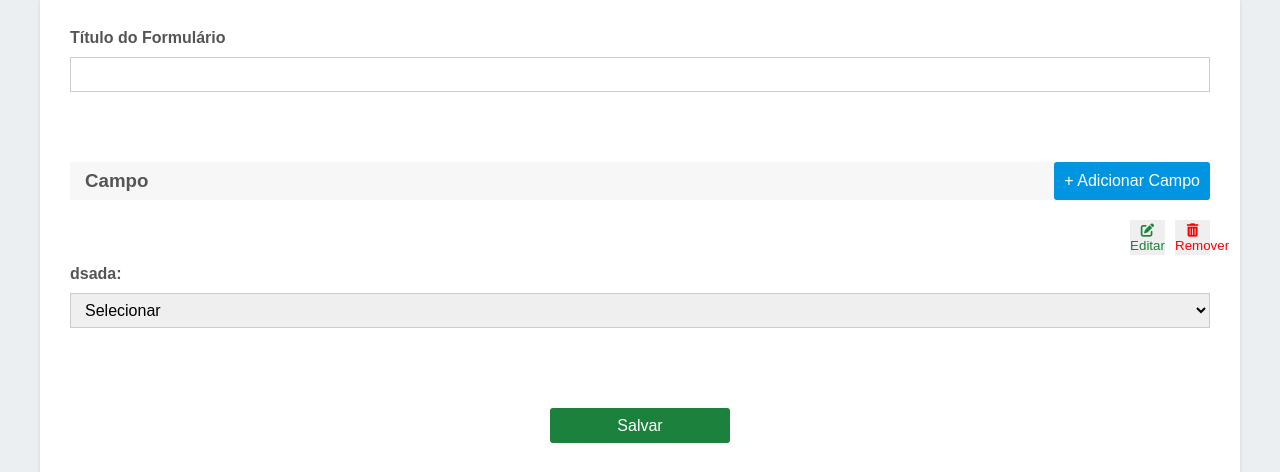
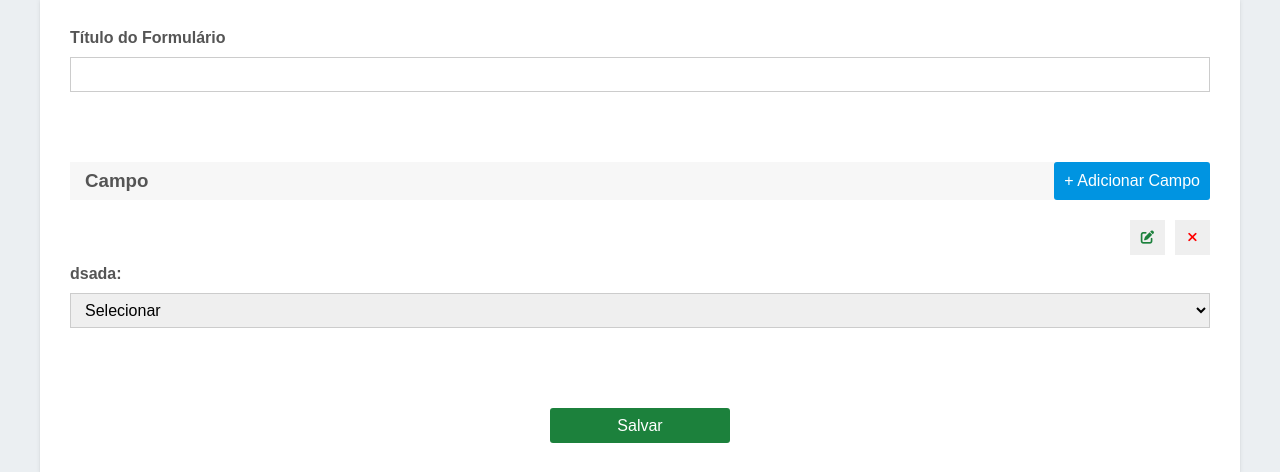
Before and after one commit to Sara01romao/form-edit, a PHP site: page /total.php in a window 1280 px wide. Shown: the part 51-523 px from the top of the page. Run offline with PHP 8.4, Linux system fonts and the light colour scheme.

Commit message:
feat: msg de erro no molda  e função de remover campo do form

```diff
--- a/total.php
+++ b/total.php
@@ -154,8 +154,8 @@ include './conexao.php';
 
 
         <div class="campo-container novo-campo"><div>
-        <button type="button"><i class="fa fa-edit"></i> Editar</button>
-        <button type="button"><i class="fa fa-trash-alt"></i> Remover</button>
+        <button type="button"><i class="fa fa-edit"></i></button>
+        <button type="button"><i class="fa fa-xmark"></i></button>
               </div><label for="dsada">dsada:</label><select id="dsada" name="dsada"><option value="">Selecionar</option><option value="dasda">dasda</option></select>
         </div>
 
@@ -203,6 +203,7 @@ include './conexao.php';
                           <input type="text" id="optionCampo" placeholder="Digite um item">
                           <button type="button" onclick="adicionarItem()">Adicionar</button>
                       </div>
+                      <small class="msg-erro">Preencha o opção</small>
                   </div>
 
                   <div class="lista-container">
@@ -286,6 +287,10 @@ include './conexao.php';
             </div>
         `;
 
+
+        document.querySelector('.msg-erro').style.display='none';
+
+
         // Adicione o novo item à lista
         lista.appendChild(novoItem);
         document.getElementById('optionCampo').value = '';
@@ -339,7 +344,9 @@ include './conexao.php';
             if (tipo_campo === "input") {
 
                 novoCampo.innerHTML = `
-                    <div><button type="button">Editar</button><button type="button">Remover</button>
+                    <div>
+                        <button type="button" class="editar-novo-campo" onclick="editarCampo(this)"><i class="fa fa-edit"></i></button>
+                        <button type="button" class="remover-novo-campo" onclick="removerCampo(this)"><i class="fa fa-xmark"></i></button>
                     </div>
                     <label for="${nome_campo}">${nome_campo}:</label>
                     <input type="text" id="${nome_campo}" name="${nome_campo}" required>
@@ -354,11 +361,12 @@ include './conexao.php';
 
 
                 novoCampo.innerHTML = `
-                    <div><button type="button">Editar</button><button type="button">Remover</button>
+                    <div>
+                        <button type="button" class="editar-novo-campo" onclick="editarCampo(this)"><i class="fa fa-edit"></i></button>
+                        <button type="button" class="remover-novo-campo" onclick="removerCampo(this)"><i class="fa fa-xmark"></i></button>
                     </div>
                     <label for="${nome_campo}">${nome_campo}:</label>
-                    <textarea  id="${nome_campo}" name="${nome_campo}" required>
-
+                    <textarea id="${nome_campo}" name="${nome_campo}" required></textarea>
                 `;
 
                 formulario.appendChild(novoCampo);
@@ -373,16 +381,15 @@ include './conexao.php';
                 if (lista.children.length === 0) {
                     // Se a lista estiver vazia, coloque o foco no campo para adicionar opções
                     alert('A lista está vazia. Adicione opções antes de salvar.');
+                    document.querySelector('.msg-erro').style.display='block';
                     document.getElementById('optionCampo').focus();
                     return; // Saia da função para não criar o campo vazio
                 }
 
                 divBotoes.innerHTML = `
-                    <button type="button"><i class="fa fa-edit"></i> Editar</button>
-                    <button type="button"><i class="fa fa-trash-alt"></i> Remover</button>
+                    <button type="button" class="editar-novo-campo" onclick="editarCampo(this)" ><i class="fa fa-edit"></i></button>
+                    <button type="button" class="remover-novo-campo" onclick="removerCampo(this)"><i class="fa fa-xmark"></i> </button>
                 `;
-
-
 
 
                 // Crie um novo elemento <label>
@@ -435,7 +442,7 @@ include './conexao.php';
 
 
 
-
+//coleta os campos para enviar para php
 function coletarCampos() {
     const formulario = document.getElementById('formulario');
     const campos = formulario.querySelectorAll('input[type="text"], textarea');
@@ -500,7 +507,27 @@ function coletarCampos() {
 
 
 
+
+
+
+// Função para remover o campo quando o botão "Remover" é clicado
+function removerCampo(button) {
+    const campoContainer = button.closest(".campo-container");
+    campoContainer.remove();
+}
+
+
+
+
+
+
+
+
+
 </script>
+
+
+
 
 
 
```
